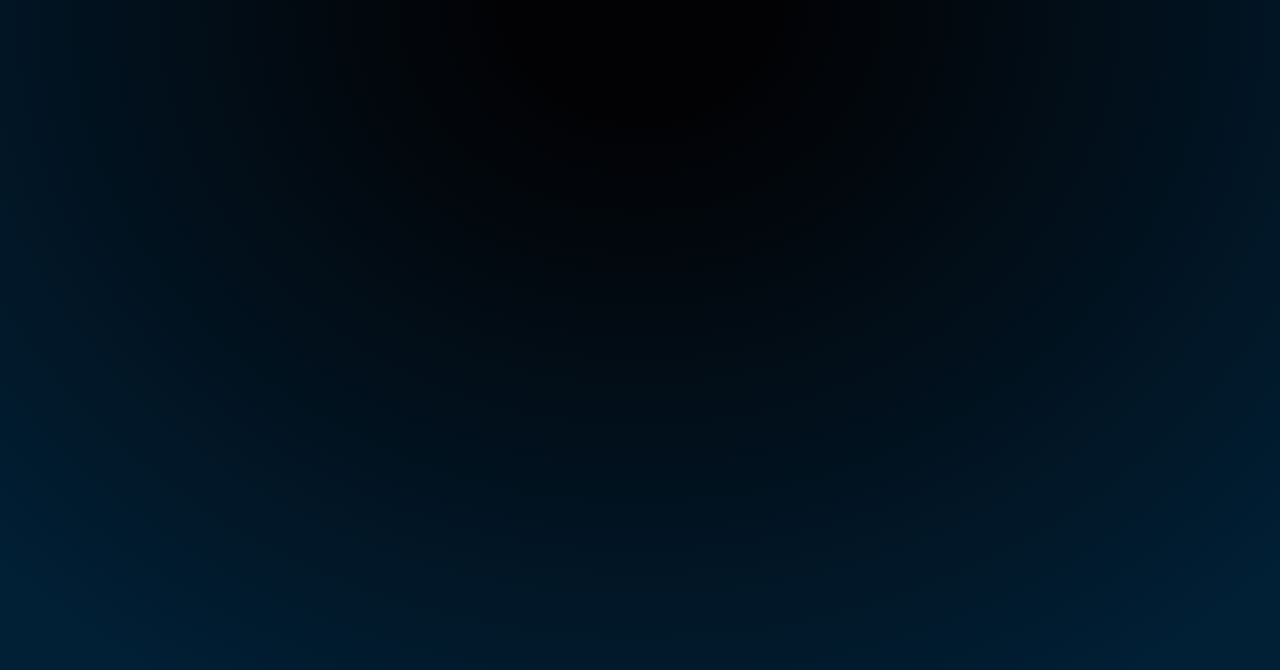
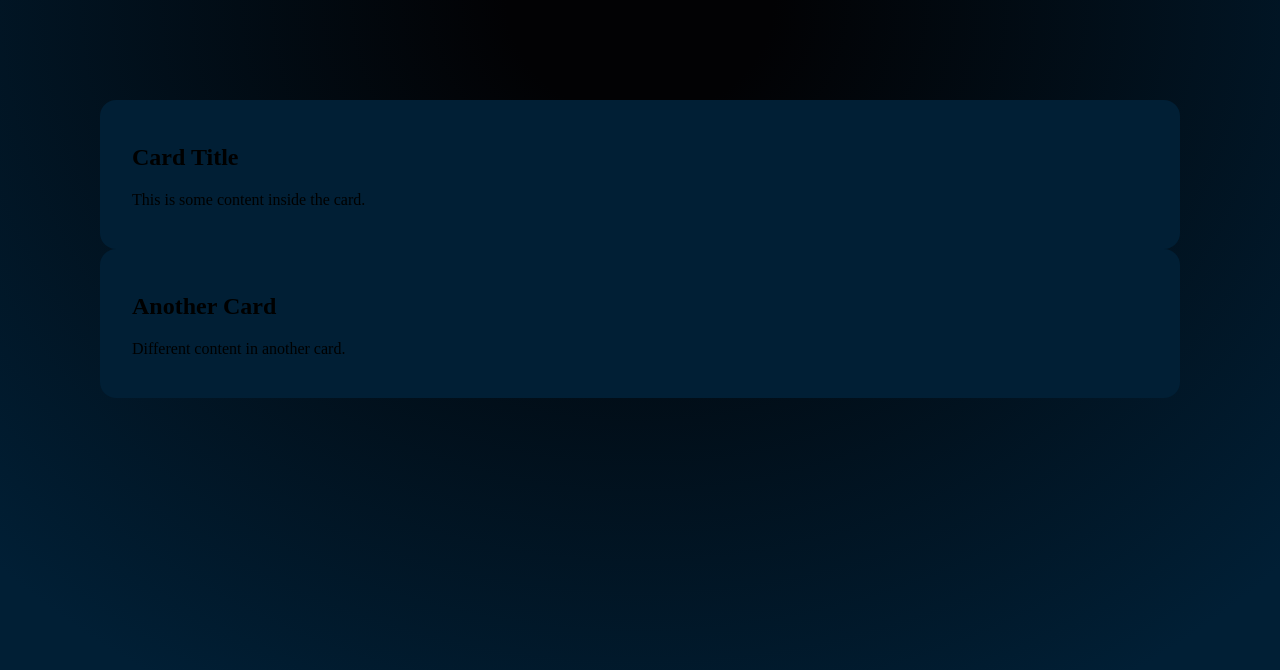
Before and after one commit to DanielSchn/vue-msc-dashboard, a Vue app: page / in a window 1280 px wide. Shown: the top 670 px of the page. Built offline with nearby package versions, Linux system fonts and the light colour scheme.

Commit message:
created new component

```diff
--- a/src/App.vue
+++ b/src/App.vue
@@ -1,14 +1,21 @@
 <template>
-  <div id="app"></div>
+      <BaseCard>
+      <h2>Card Title</h2>
+      <p>This is some content inside the card.</p>
+    </BaseCard>
+    <BaseCard>
+      <h2>Another Card</h2>
+      <p>Different content in another card.</p>
+    </BaseCard>
 </template>
 
 <script>
-
+import BaseCard from './components/BaseCard.vue';
 
 export default {
   name: 'App',
   components: {
-
+    BaseCard,
   }
 }
 </script>
@@ -16,11 +23,14 @@ export default {
 <style>
 body {
   margin: 0;
+
 }
 
 #app {
   background: radial-gradient(71.11% 100% at 50% 0%, #020204 14.6%, #011F35 100%);
   width: 100vw;
   min-height: 100vh;
+  padding: 100px;
+  box-sizing: border-box;
 }
 </style>
--- /dev/null
+++ b/src/components/BaseCard.vue
@@ -0,0 +1,20 @@
+<!-- src/components/BaseCard.vue -->
+<template>
+    <div class="base-card">
+      <slot></slot>
+    </div>
+  </template>
+
+  <script>
+  export default {
+    name: 'BaseCard',
+  };
+  </script>
+
+  <style scoped>
+  .base-card {
+    background: #011F35;
+    border-radius: 16px;
+    padding: 24px 32px;
+  }
+  </style>
```
Also changed, not shown: 1 other file (tests, documents, lock files or other folders).
